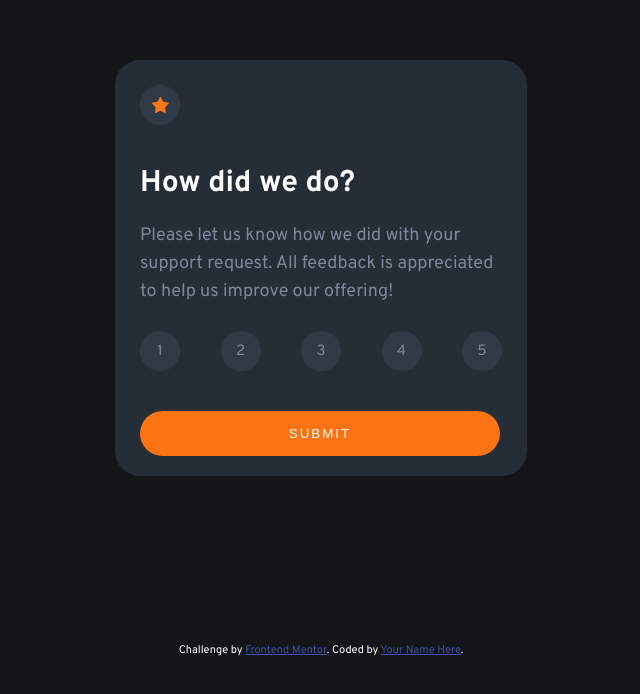
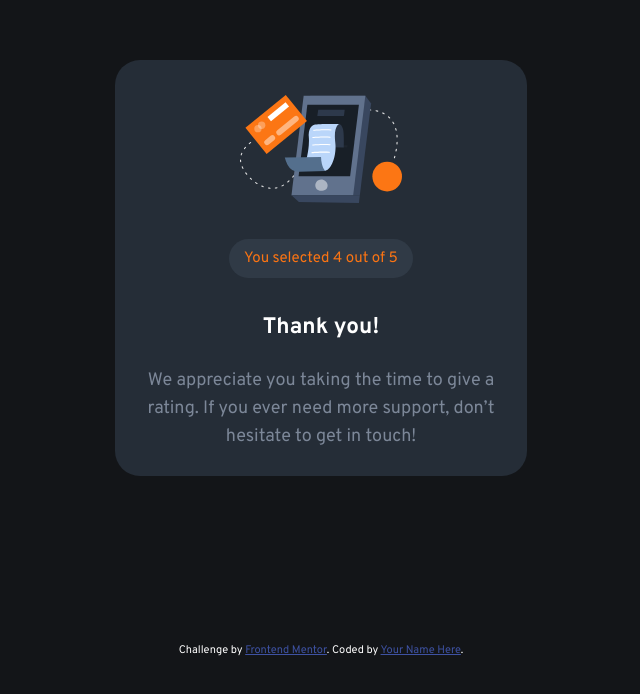
Before and after one commit to LubomiiirV/interactive-rating-component-main, a plain HTML site: page index.html in a window 1280 px wide. Shown: the part 106-800 px from the top of the page, without its empty margins (319-959 px from the left). Drawn offline with Linux system fonts and the light colour scheme.

Commit message:
added styles for second content

```diff
--- a/index.html
+++ b/index.html
@@ -49,15 +49,15 @@
       </div>
 
       <div class="second">
-        <div class="img">
+        <div class="image">
           <img src="./images/illustration-thank-you.svg" alt="thank-you" />
         </div>
         <div class="selected">
-          <p>You selected 4 out of 5</p>
+          <p class="you-selected">You selected 4 out of 5</p>
         </div>
         <div>
           <h2>Thank you!</h2>
-          <p>
+          <p class="text">
             We appreciate you taking the time to give a rating. If you ever need
             more support, don’t hesitate to get in touch!
           </p>
--- a/styles/main.css
+++ b/styles/main.css
@@ -29,7 +29,8 @@ body {
   border-radius: 25px;
 }
 
-.first {
+.first,
+.second {
   padding: 25px 25px;
 }
 
@@ -85,7 +86,6 @@ h1 {
 }
 
 p {
-
   color: var(--text-color);
 }
 
@@ -115,9 +115,42 @@ button:hover {
   letter-spacing: 2px;
 }
 
-.second {
+.first {
   display: none;
 }
+
+.second {
+  display: block;
+  text-align: center;
+}
+
+.image {
+  text-align: center;
+  margin: 10px 0;
+}
+
+.selected {
+  display: flex;
+  justify-content: center;
+  align-items: center;
+}
+
+.you-selected {
+  max-width: 200px;
+  background-color: var(--number-bg-color);
+  color: var(--orange-color);
+  border-radius: 25px;
+  padding: 10px 15px;
+  margin: 20px 0;
+
+
+}
+
+h2 {
+  color: white;
+  padding: 15px 0;
+}
+
 
 .attribution {
   font-size: 11px;
```
